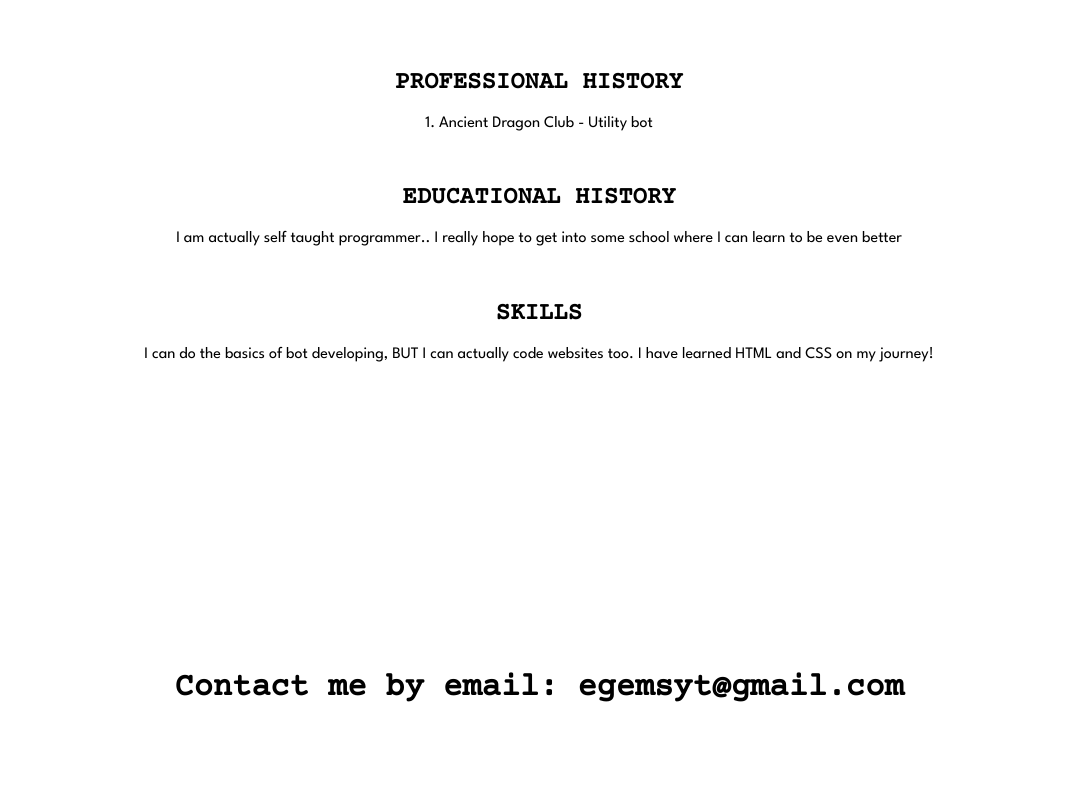
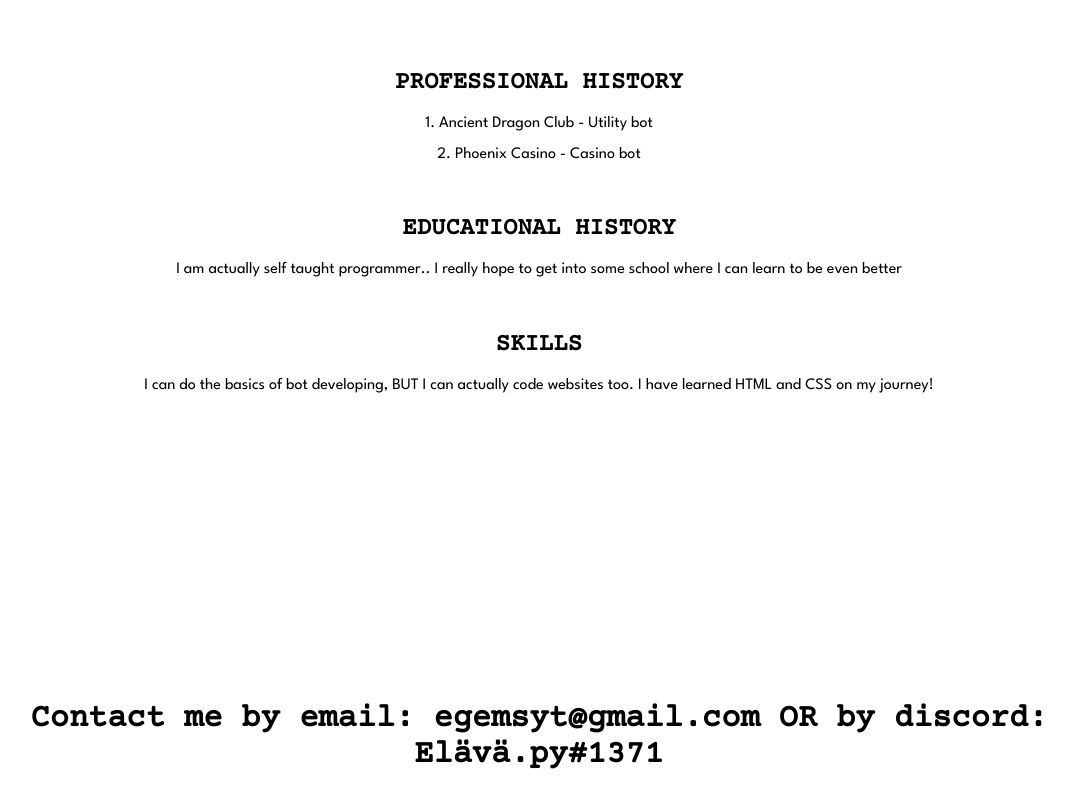
Before and after one commit to eGems/egems.github.io, a plain HTML site: page index.html in a window 1280 px wide. Shown: the part 376-1170 px from the top of the page, without its empty margins (101-1174 px from the left). Before the commit the page ends 1103 px from the top, so only its background shows below. Drawn offline with nearby package versions, Linux system fonts and the light colour scheme.

Commit message:
Added a project & contacting method

```diff
--- a/index.html
+++ b/index.html
@@ -22,6 +22,7 @@
     <br>
     <h2 class="header center">PROFESSIONAL HISTORY</h2>
     <p class="about center">1. Ancient Dragon Club - Utility bot</p>
+    <p class="about center">2. Phoenix Casino - Casino bot</p>
     <br>
     <h2 class="header center">EDUCATIONAL HISTORY</h2>
     <p class="about center">I am actually self taught programmer.. I really hope to get into some school where I can learn to be even better</p>
@@ -43,6 +44,6 @@
     <br>
     <br>
     <br>
-    <h1 class="header center">Contact me by email: egemsyt@gmail.com</h1>
+    <h1 class="header center">Contact me by email: egemsyt@gmail.com OR by discord: Elävä.py#1371</h1>
   </body>
 </html>
```
